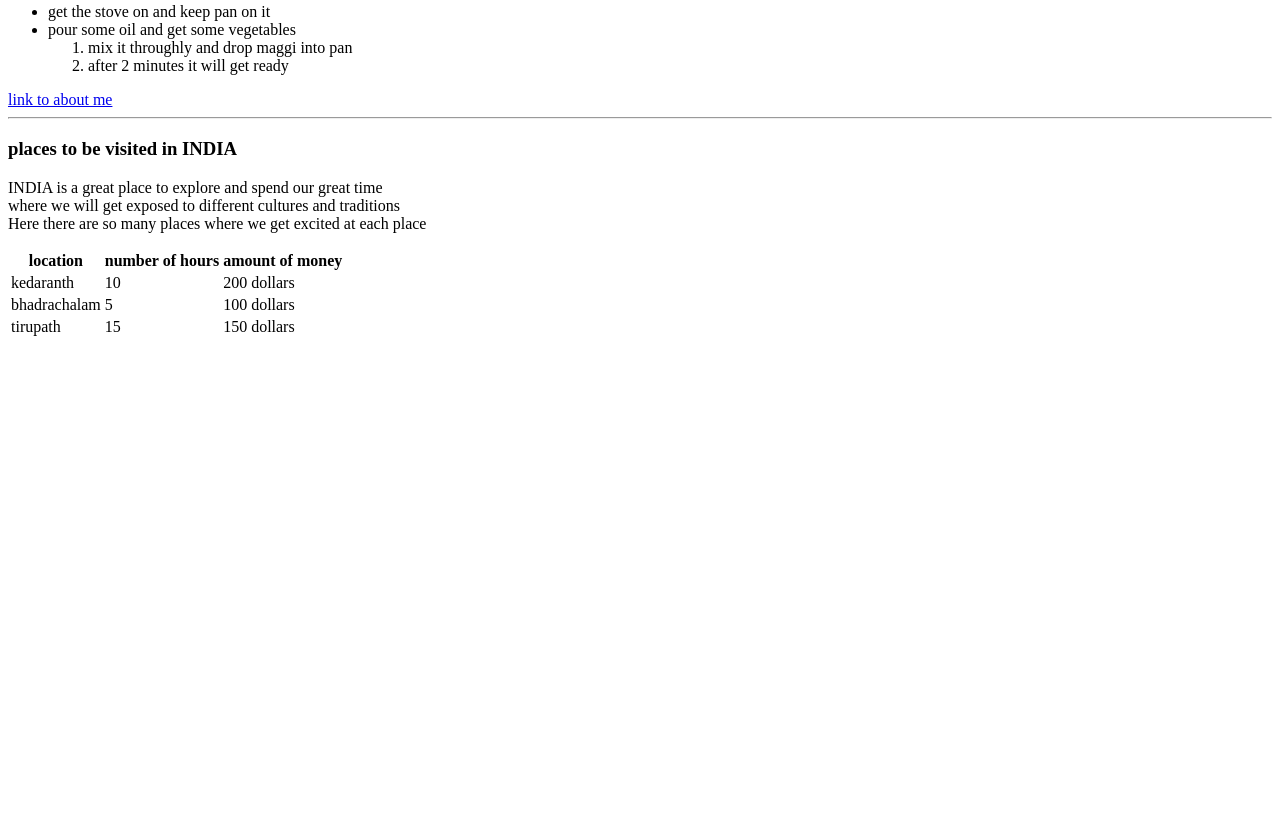
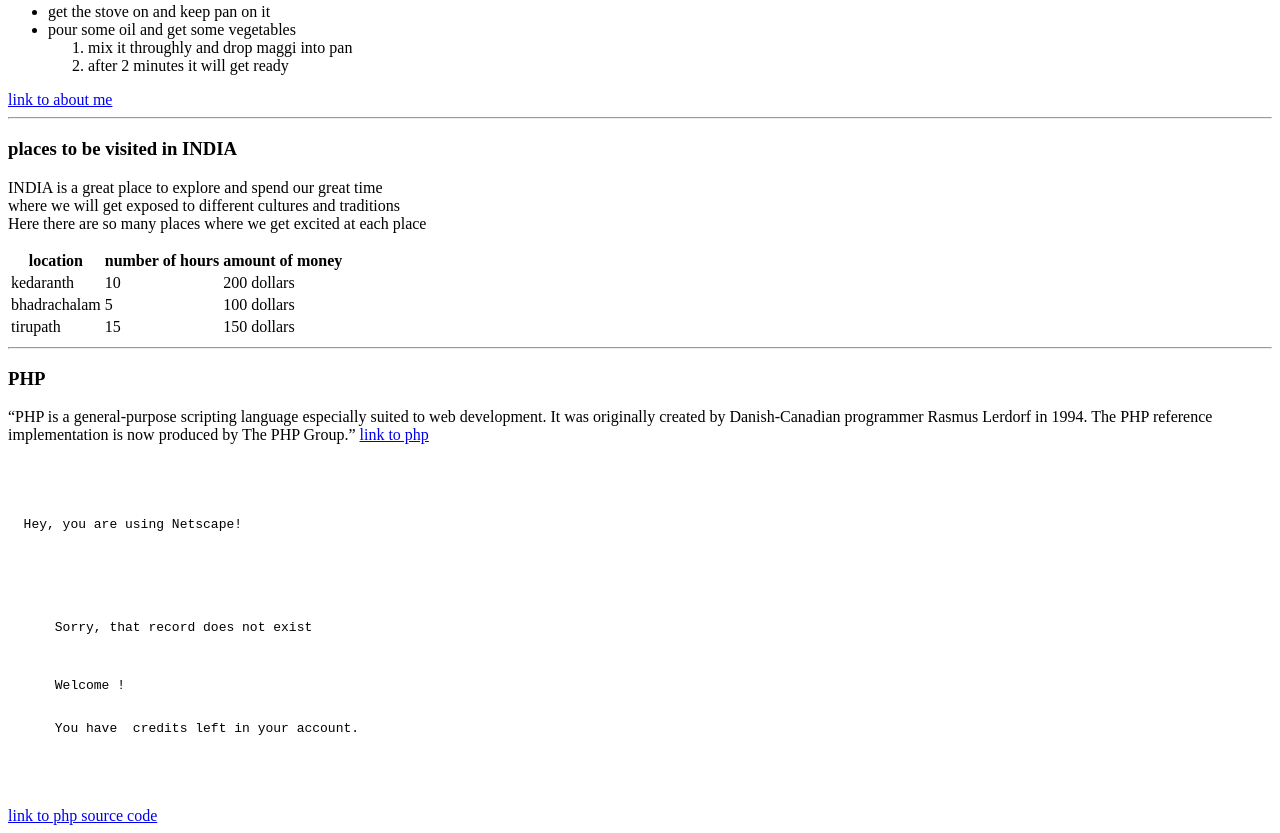
Before and after one commit to 44-563-Web-Apps-S21/webapps-s21-assignment-3-shivaramkothapally, a plain HTML site: page index.html in a window 1280 px wide. Shown: the part 344-1177 px from the top of the page. Before the commit the page ends 800 px from the top, so only its background shows below. Drawn offline with Linux system fonts and the light colour scheme.

Commit message:
Update index.html

```diff
--- a/index.html
+++ b/index.html
@@ -62,3 +62,25 @@
     </tr>
 
 </table>
+<hr>
+<h3>PHP</h3>
+<q>PHP is a general-purpose scripting language especially suited to web development. It was originally created by Danish-Canadian programmer Rasmus Lerdorf in 1994. The PHP reference implementation is now produced by The PHP Group.</q>
+<a href="https://en.wikipedia.org/wiki/PHP">link to php </a>
+<pre>
+    <!--include /text/header.html-->
+
+<!--getenv HTTP_USER_AGENT-->
+<!--if substr $exec_result Mozilla-->
+  Hey, you are using Netscape!<p>
+    <!--endif-->
+
+    <!--sql database select * from table where user='$username'-->
+    <!--ifless $numentries 1-->
+      Sorry, that record does not exist<p>
+    <!--endif exit-->
+      Welcome <!--$user-->!<p>
+      You have <!--$index:0--> credits left in your account.<p>
+
+    <!--include /text/footer.html-->
+</pre>
+<a href="https://en.wikipedia.org/wiki/PHP">link to php source code</a>
```
